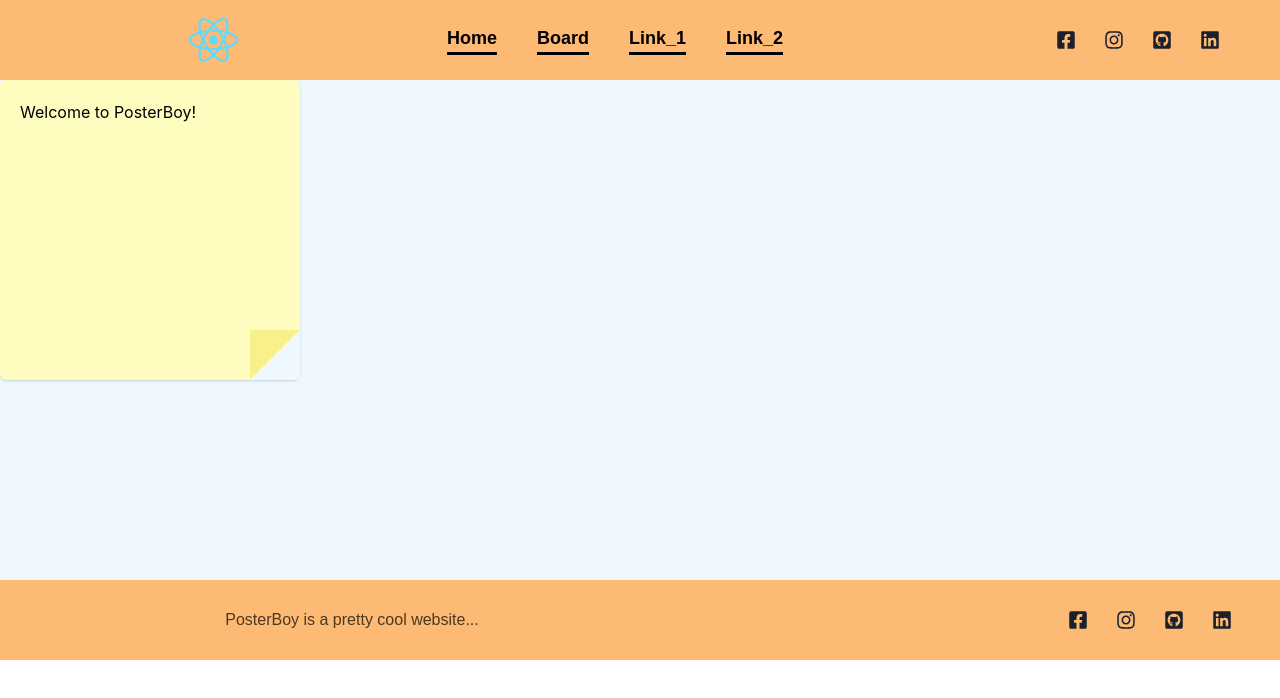
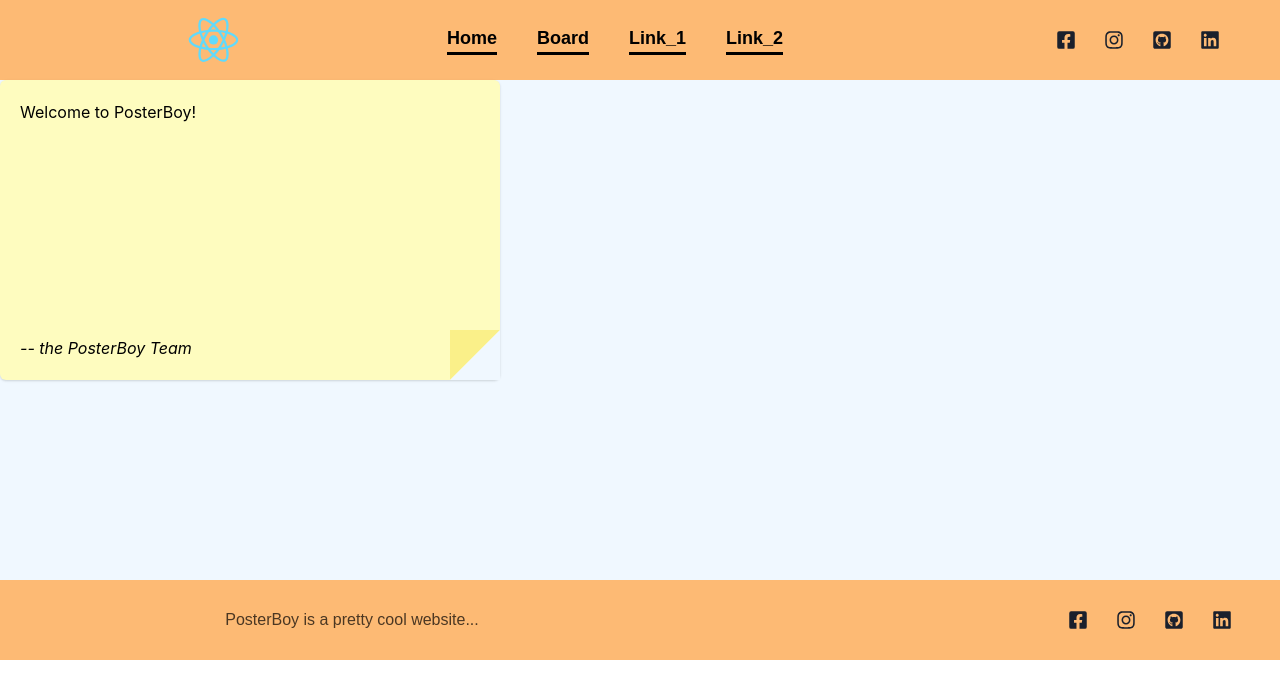
Before and after one commit to PiersonG33/PosterBoy, a React (Create React App) app in the folder posterboy/: page / in a window 1280 px wide. Shown: the top 698 px of the page. Built offline with nearby package versions, Linux system fonts and the light colour scheme.

Commit message:
Add features to post-it
Adding author parameter to post-it, switch up the formatting

```diff
--- a/posterboy/src/components/post-it.jsx
+++ b/posterboy/src/components/post-it.jsx
@@ -1,17 +1,21 @@
 import React from "react";
 import { Card, CardBody, CardFooter, Box } from '@chakra-ui/react'
+
 
 // "content" is the text inside the post-it
 function PostIt(props) {
     return(
       <Card
        bg="yellow.100" color="black"
-       w="300px" h="300px"
+       w="500px" h="300px"
       >
-        <CardBody>
-          {props.content}
-        </CardBody>
+        {/* Show content of the Post in the main section. */}
+        <CardBody>  {props.content} </CardBody>
         <CardFooter>
+
+            {/* The author of the post, shown in italics. */}
+            <i>-- {props.author}</i>
+
             {/*
               This is the little dog-ear in the lower-right corner.
               It's kinda buggy, in that there is a shadow where there
--- a/posterboy/src/pages/Home.jsx
+++ b/posterboy/src/pages/Home.jsx
@@ -5,7 +5,10 @@ import PostIt from './../components/post-it';
 function Home() {
   return(
     <HomeContainer>
-      <PostIt content="Welcome to PosterBoy!" />
+      <PostIt
+        content="Welcome to PosterBoy!"
+        author="the PosterBoy Team"
+      />
     </HomeContainer>
   );
 }
```
